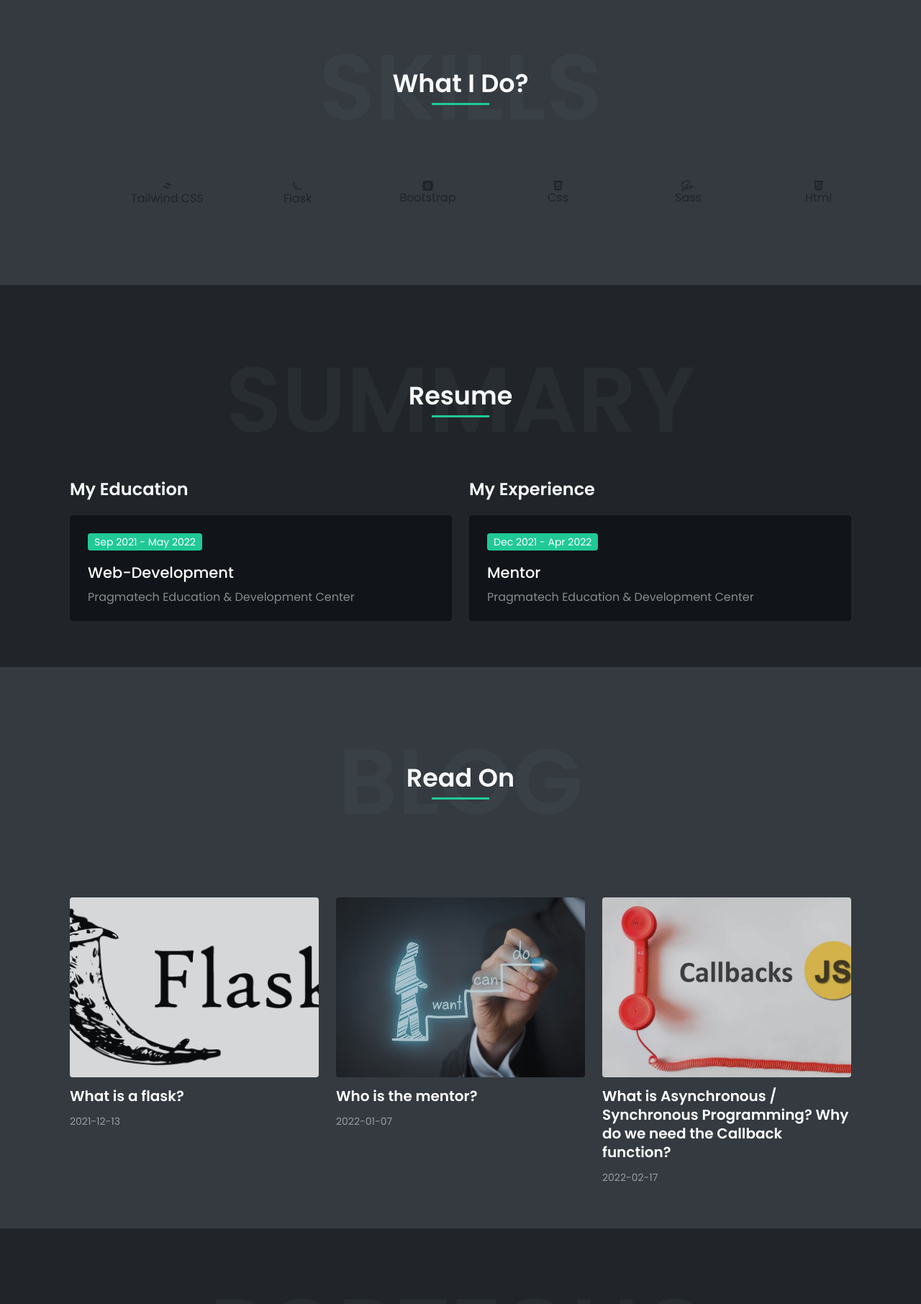
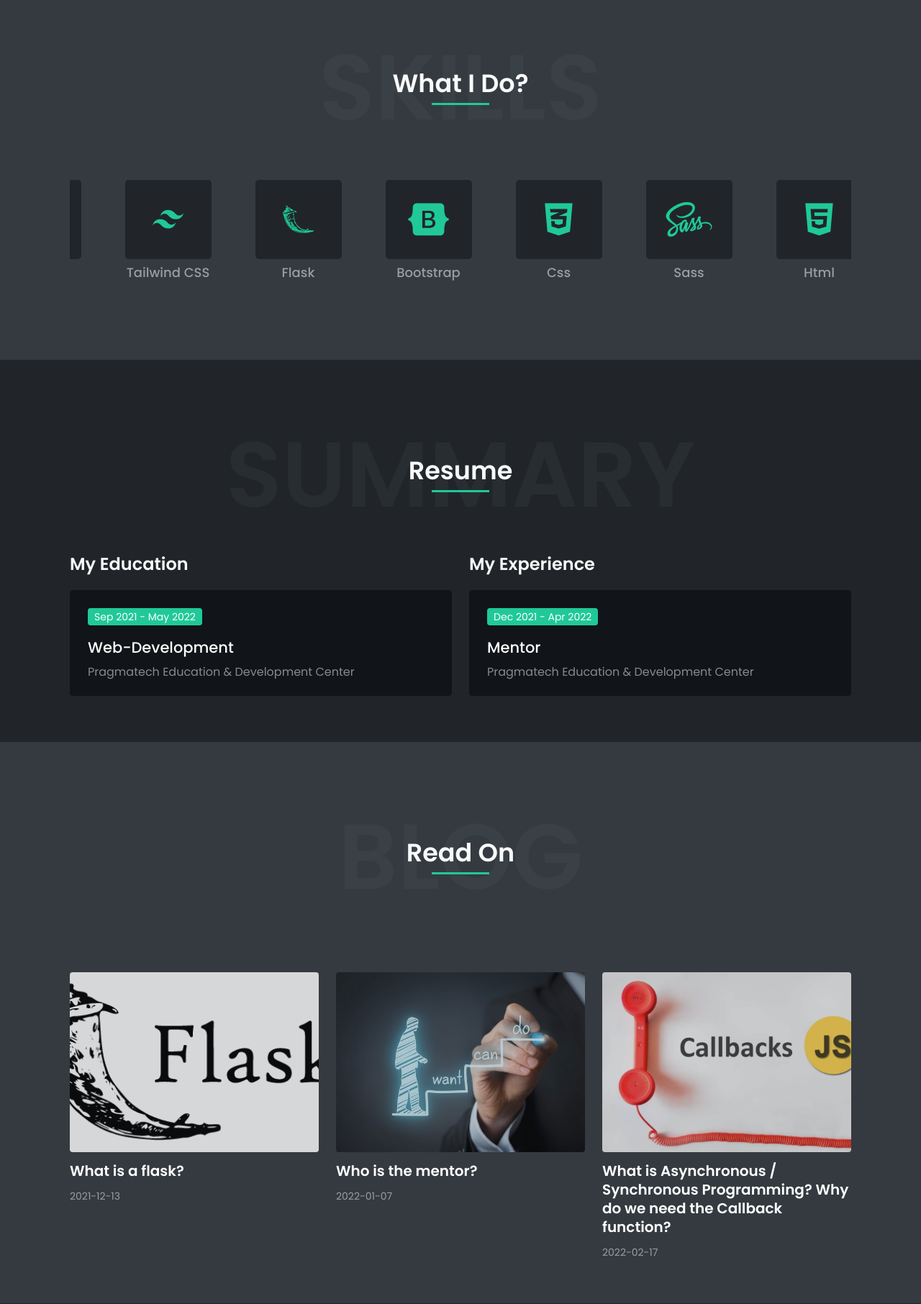
Before and after one commit to Sabuhi0/MyPortfolio, a Flask app: page / in a window 1280 px wide. Shown: the part 1459-3271 px from the top of the page at 72% size. Run offline with Flask 2, Linux system fonts and the light colour scheme; data comes from the database, SQL or seed files in the repository; data that the repository does not hold is empty.

Commit message:
Changed css rename

```diff
--- a/static/assets/css/main.css
+++ b/static/assets/css/main.css
@@ -11,7 +11,7 @@
 @import url("./about.css");
 
 /* Services */
-@import url("./services.css");
+@import url("./skills.css");
 
 /* Resume */
 @import url("./resume.css");
```
